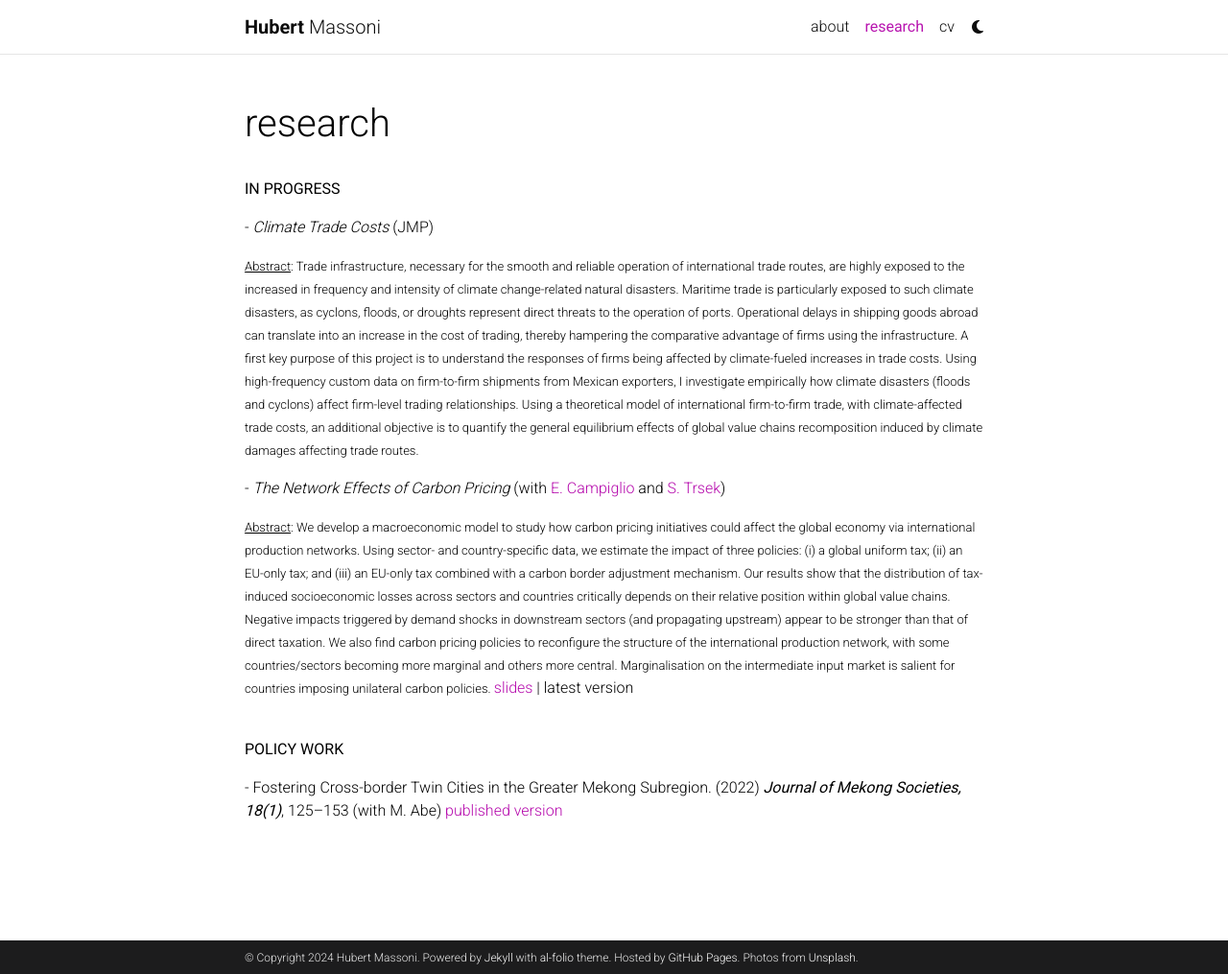
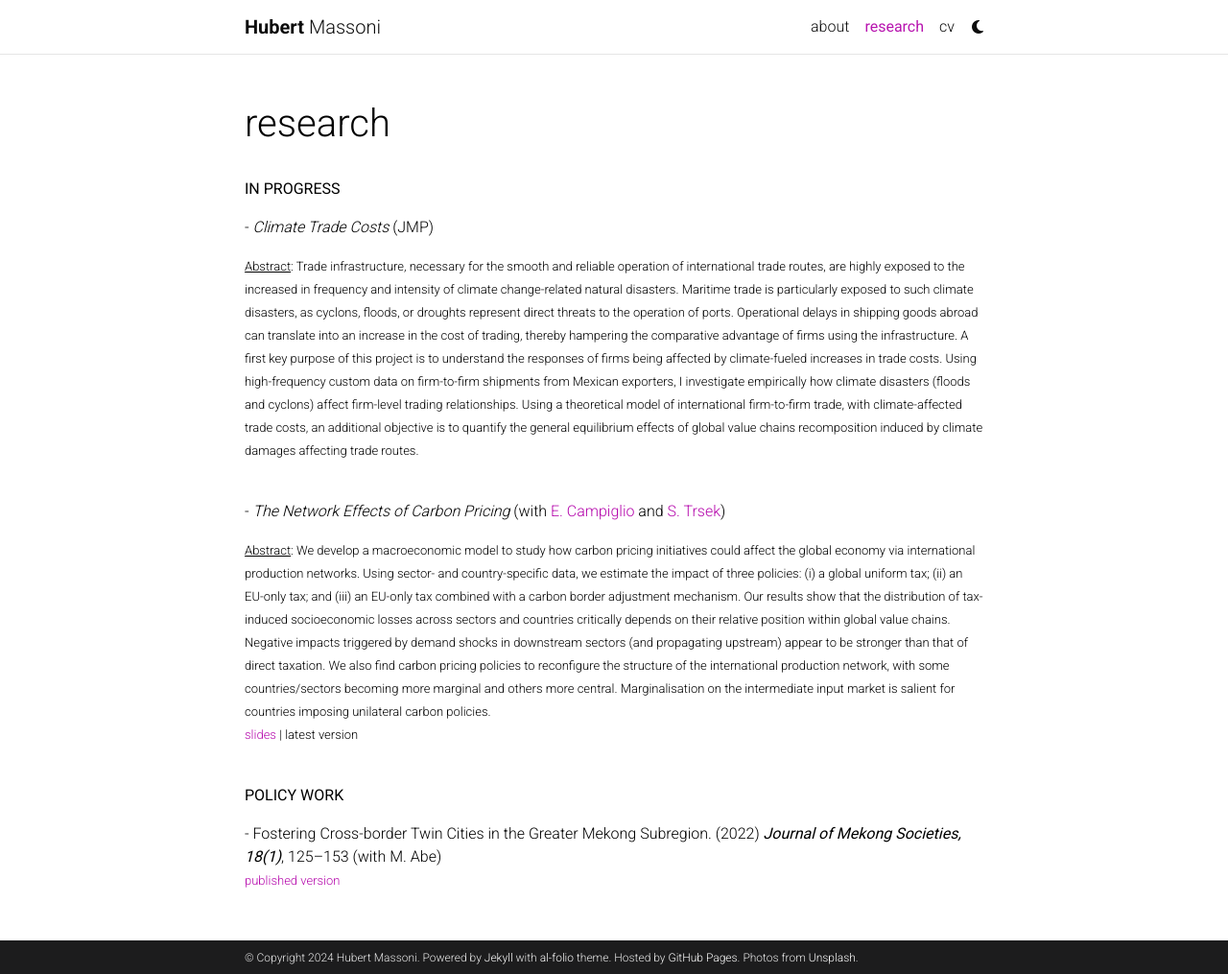
Before and after one commit to hubertmassoni/hubertmassoni.github.io, a Jekyll site: the page built from _pages/projects.md, in a window 1280 px wide and 1015 px high. Shown: the whole window at 96% size. Built offline with Jekyll 4.4.1, drawn with Linux system fonts in a browser that asks for light colours; comment, search, counter and statistics services are not loaded; a style sheet for code colours, icons or effects is not loaded.

Commit message:
Update projects.md

```diff
--- a/_pages/projects.md
+++ b/_pages/projects.md
@@ -16,11 +16,15 @@ nav_order: 1
 
 <br>
 
+<br>
+
 <p>- <em>The Network Effects of Carbon Pricing</em> (with <a href="https://sites.google.com/site/ecampiglio/">E. Campiglio</a> and <a href="https://research.wu.ac.at/en/persons/stefan-trsek-3">S. Trsek</a>)
 
 <p><font size="-1"><u>Abstract</u>: We develop a macroeconomic model to study how carbon pricing initiatives could affect the global economy via international production networks. Using sector- and country-specific data, we estimate the impact of three policies: (i) a global uniform tax; (ii) an EU-only tax; and (iii) an EU-only tax combined with a carbon border adjustment mechanism. Our results show that the distribution of tax-induced socioeconomic losses across sectors and countries critically depends on their relative position within global value chains. Negative impacts triggered by demand shocks in downstream sectors (and propagating upstream) appear to be stronger than that of direct taxation. We also find carbon pricing policies to reconfigure the structure of the international production network, with some countries/sectors becoming more marginal and others more central. Marginalisation on the intermediate input market is salient for countries imposing unilateral carbon policies. </font>
 
-<a href="https://site.unibo.it/smooth/en/agenda/https-www-aere-org-aere-summer-conference/aere_2022_campiglio.pdf/@@download/file/AERE_2022_Campiglio.pdf">slides</a> | latest version
+<br>
+
+<font size="-1"> <a href="https://site.unibo.it/smooth/en/agenda/https-www-aere-org-aere-summer-conference/aere_2022_campiglio.pdf/@@download/file/AERE_2022_Campiglio.pdf">slides</a> | latest version </font>
 
 <br>
 
@@ -30,4 +34,7 @@ nav_order: 1
 
 <p>- Fostering Cross-border Twin Cities in the Greater Mekong Subregion. (2022) <b><i>Journal of Mekong Societies, 18(1)</i></b>, 125–153
   (with M. Abe)
-<a href="https://so03.tci-thaijo.org/index.php/mekongjournal/article/view/260459">published version</a>
+
+<br>
+
+<font size="-1"><a href="https://so03.tci-thaijo.org/index.php/mekongjournal/article/view/260459">published version</a></font>
```
